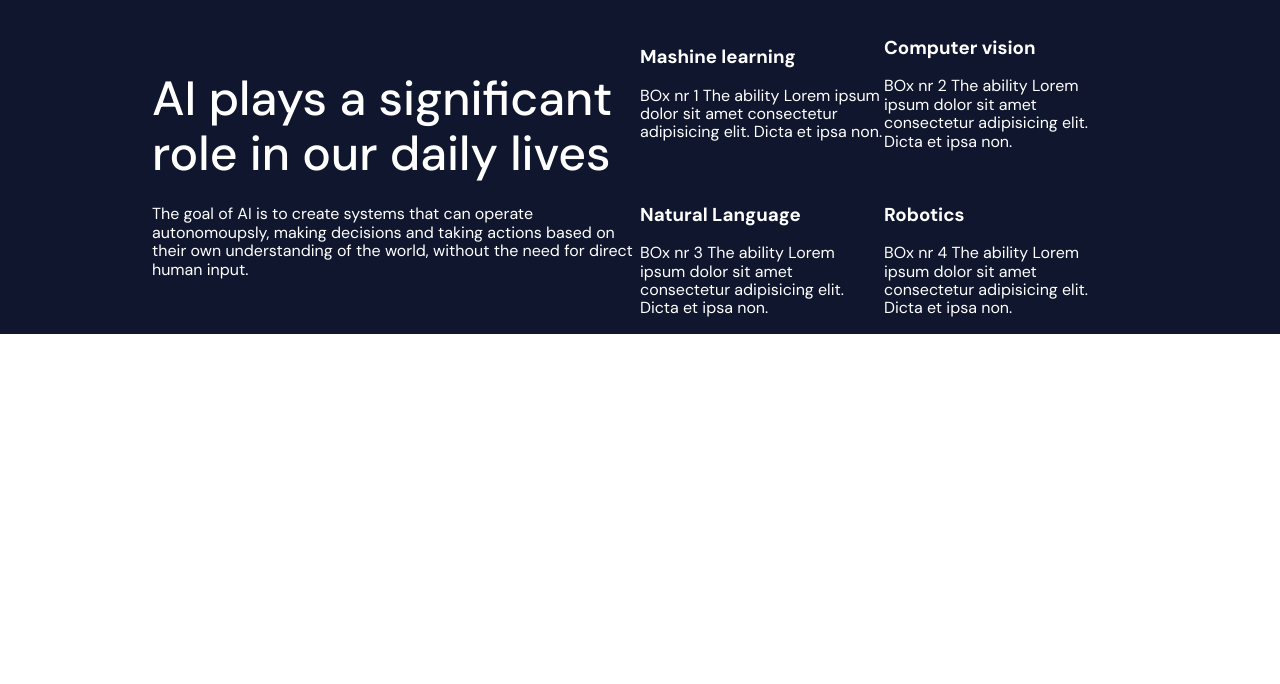
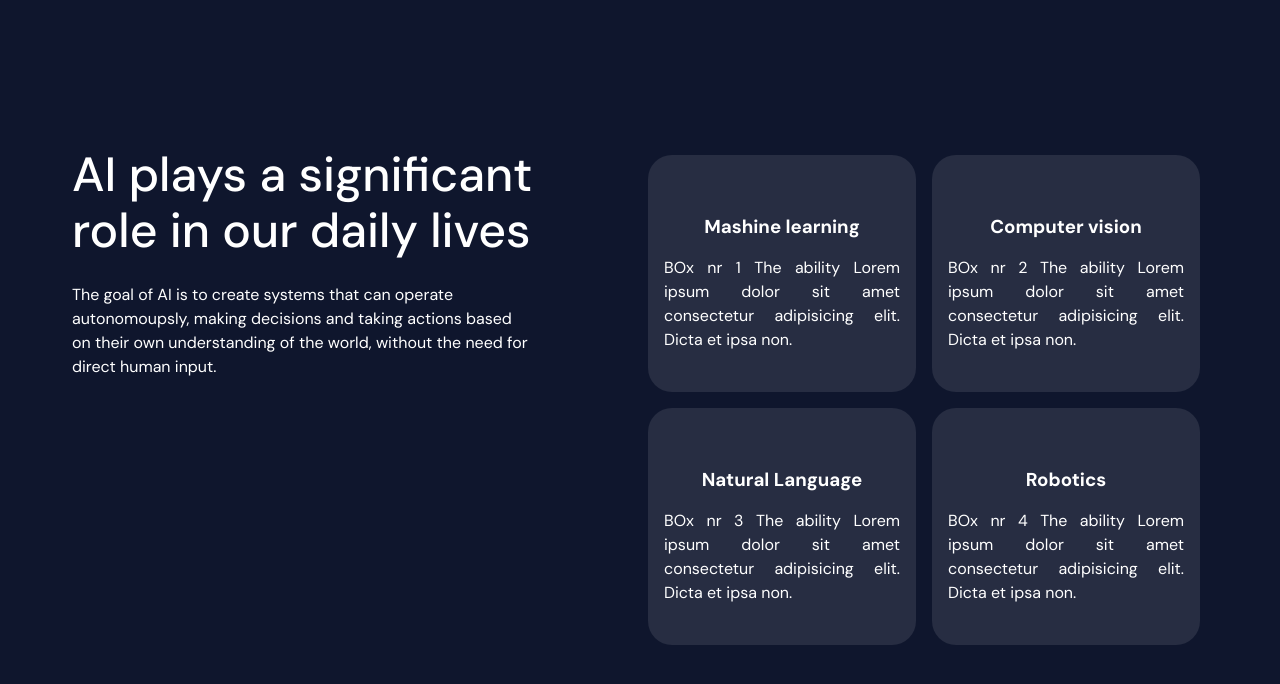
Before and after one commit to Korka3/invo_ai, a website built with Vite: page index.html in a window 1280 px wide. Built offline with nearby package versions, Linux system fonts and the light colour scheme.

Commit message:
header_rwd

```diff
--- a/index.html
+++ b/index.html
@@ -12,28 +12,38 @@
 
 <body>
   <section class="hp-areas">
-    <div class="l-container">
-      <div class="l-row l-row-dt l-row--center-y u-flex-dir-col u-flex-dir-col--dt-row">
-        <div class="l-col--dt50 u-flex-dir-col--tb-row">
-          <h1 class="heading">AI plays a significant role in our daily lives</h1>
-          <p>The goal of AI is to create systems that can operate autonomoupsly, making decisions and taking actions
-            based
-            on their own understanding of the world, without the need for direct human input.
+
+    <div class="l-container hp-areas__container">
+      <div class="l-row l-row-dt u-flex-dir-col u-flex-dir-col--dt-row">
+        <div class="l-col l-col--dt50 u-flex-dir-col u-flex-dir-col--tb-row">
+          <div class="hp-areas__header">
+            <h1 class="headding headding--level1">AI plays a significant role in our daily lives</h1>
+            <p class="u-align-left">The goal of AI is to create systems that can operate
+              autonomoupsly,
+              making decisions
+              and taking actions
+              based on their own understanding of the world, without the need for direct human input.
+          </div>
         </div>
         <div class="l-col l-col--dt50">
 
           <div class="l-row l-row-tb l-row--center-y u-flex-dir-col u-flex-dir-col--tb-row">
             <div class="l-col l-col--tb50">
-              <div>
+              <div class="hp-areas__box">
                 <img>
                 <h3>Mashine learning</h3>
-                <p> BOx nr 1 The ability Lorem ipsum dolor sit amet consectetur adipisicing elit. Dicta et ipsa non.</p>
+                <p class="u-align-justify"> BOx nr 1 The ability Lorem ipsum dolor sit amet consectetur adipisicing
+                  elit. Dicta et ipsa non.</p>
               </div>
             </div>
             <div class="l-col l-col--tb50">
-              <img>
-              <h3>Computer vision</h3>
-              <p> BOx nr 2 The ability Lorem ipsum dolor sit amet consectetur adipisicing elit. Dicta et ipsa non.</p>
+              <div class="hp-areas__box">
+                <img>
+                <h3>Computer vision</h3>
+                <p class="u-align-justify"> BOx nr 2 The ability Lorem ipsum dolor sit amet consectetur adipisicing
+                  elit.
+                  Dicta et ipsa non.</p>
+              </div>
             </div>
           </div>
 
@@ -41,23 +51,31 @@
           <div class="l-row l-row-tb l-row--center-y u-flex-dir-col u-flex-dir-col--tb-row">
 
             <div class="l-col l-col--tb50">
-              <img>
-              <h3>Natural Language</h3>
-              <p> BOx nr 3 The ability Lorem ipsum dolor sit amet consectetur adipisicing elit. Dicta et ipsa non.</p>
+              <div class="hp-areas__box">
+                <img>
+                <h3>Natural Language</h3>
+                <p class="u-align-justify"> BOx nr 3 The ability Lorem ipsum dolor sit amet consectetur adipisicing
+                  elit.
+                  Dicta et ipsa non.</p>
+              </div>
             </div>
             <div class="l-col l-col--tb50">
-              <img>
-              <h3>Robotics</h3>
-              <p> BOx nr 4 The ability Lorem ipsum dolor sit amet consectetur adipisicing elit. Dicta et ipsa non.</p>
+              <div class="hp-areas__box">
+                <img>
+                <h3>Robotics</h3>
+                <p class="u-align-justify"> BOx nr 4 The ability Lorem ipsum dolor sit amet consectetur adipisicing
+                  elit.
+                  Dicta et ipsa non.</p>
+              </div>
             </div>
           </div>
         </div>
       </div>
     </div>
-
+    </div>
+    </div>
     </div>
 
-    </div>
   </section>
 
 
--- a/src/global-styles/style.scss
+++ b/src/global-styles/style.scss
@@ -1,11 +1,13 @@
 /// Main Styles File
 /// Here we import all the global Styles files we need for our project.
+
+@import "styles/variables.scss";
+@import "styles/mixins.scss";
 
 // base
 @import "styles/normalize.scss";
 @import "styles/root.scss";
 @import "styles/fonts.scss";
-@import "styles/mixins.scss";
 
 // layout
 @import "styles/layout/container.scss";
@@ -13,14 +15,22 @@
 @import "styles/layout/row.scss";
 
 @import "styles/headdings.scss";
+//utilites
+@import "styles/utilities/flex_box.scss";
+@import "styles/utilities/text.scss";
 
-@import "styles/utilities/flex_box.scss";
+html {
+  height: 100%;
+}
 
 body {
   font-family: "DM sans", sans-serif;
-  color: var(--color-primary);
+  background-color: var(--color-primary);
+  height: 100%;
 }
 
 p {
   color: var(--color-secondary);
+  line-height: var(--lh-24);
+  font-weight: 400;
 }
--- a/src/global-styles/styles/headdings.scss
+++ b/src/global-styles/styles/headdings.scss
@@ -1,10 +1,19 @@
-.heading {
-  font-size: var(--font-size-2);
+.headding {
+  color: var(--color-secondary);
   font-weight: 500;
+  margin-top: auto;
+
+  &--level1 {
+    font-size: var(--font-size-2);
+    margin-bottom: calc(var(--grid-base) * 1.6);
+    letter-spacing: var(--letter-spacing-condensed);
+    line-height: var(--lh-40);
+    text-align: left;
+  }
 
   @include tablet {
     font-size: var(--font-size-1);
-    margin-bottom: calc(var(--grid-base) * 1.6);
+    line-height: var(--lh-56);
   }
 
   @include desktop {
--- a/src/global-styles/styles/layout/column.scss
+++ b/src/global-styles/styles/layout/column.scss
@@ -1,6 +1,10 @@
 .l-col {
   width: 100%;
   //padding: calc(var(--grid-base) * 2);
+
+  //   &--no-padding {
+  //     padding: 0;
+  //   }
 
   &--tb50 {
     @include desktop {
@@ -9,7 +13,7 @@
     }
   }
   &--dt50 {
-    @include tablet {
+    @include desktop {
       flex: 0 0 50%;
       max-width: 50%;
     }
--- a/src/global-styles/styles/layout/container.scss
+++ b/src/global-styles/styles/layout/container.scss
@@ -1,18 +1,18 @@
 .l-container {
-  margin-left: calc(var(--grid-base) * 1.6);
-  margin-right: calc(var(--grid-base) * 1.6);
+  //margin-left: auto;
+  //margin-right: auto;
+  display: flex;
+  align-items: center;
+  justify-content: center;
+  //padding-left: calc(var(--grid-base) * 1.6);
+  //padding-right: calc(var(--grid-base) * 1.6);
   max-width: 100%;
 
   @include tablet {
-    margin-left: calc(var(--grid-base) * 16.9);
-    margin-right: calc(var(--grid-base) * 16.9);
-    flex-direction: row;
-    max-width: 496px;
+    max-width: 490px;
   }
 
   @include desktop {
-    margin-left: calc(var(--grid-base) * 15.2);
-    margin-right: calc(var(--grid-base) * 15.2);
-    max-width: 1136px;
+    max-width: 1040px;
   }
 }
--- a/src/global-styles/styles/root.scss
+++ b/src/global-styles/styles/root.scss
@@ -4,6 +4,7 @@
 
 :root {
   //colors
+
   --color-primary: #0f162d;
   --color-primary-1: #ca59ff;
   --color-primary-2: #607cff;
@@ -12,9 +13,7 @@
   --color-secondary: #ffffff;
   --color-secondary-1: #000000;
   --color-secondary-2: #272d42;
-  // // breakpoints
-  // --bp-tablet: 496px;
-  // --bp-desktop: 1136px;
+
   // grid
   --grid-base: 10px;
   //letter spacing
@@ -29,10 +28,14 @@
   --font-size-3: 20px;
   --font-size-4: 16px;
   --font-size-5: 14px;
+  //line-height
+  --lh-56: 56px;
+  --lh-40: 40px;
+  --lh-24: 24px; //p
+  --lh-22: 22px; //p
+  --lh-20: 20px;
+
   //border-radius
   --rounding-1: 16px;
   --rounding-2: 24px;
 }
-
-$bp-tablet: 496px;
-$bp-desktop: 1136px;
--- /dev/null
+++ b/src/global-styles/styles/utilities/text.scss
@@ -0,0 +1,19 @@
+.u-align-left {
+  text-align: left;
+}
+
+.u-align-justify {
+  text-align: justify;
+}
+
+.u-line-height-1 {
+  line-height: var(--lh-24);
+}
+
+.u-line-height-2 {
+  line-height: var(--lh-22);
+}
+
+.u-text-capitalize {
+  text-transform: capitalize;
+}
--- /dev/null
+++ b/src/global-styles/styles/variables.scss
@@ -0,0 +1,2 @@
+$bp-tablet: 600px;
+$bp-desktop: 1100px;
--- a/src/pages/home-page/styles/areas.scss
+++ b/src/pages/home-page/styles/areas.scss
@@ -1,8 +1,51 @@
 .hp-areas {
-  background-color: var(--color-primary);
+  min-height: 100%;
   color: var(--color-secondary);
+  justify-content: center;
+  display: flex;
+  align-items: center;
 
-  // @include tablet {
-  //   background-color: green;
-  // }
+  &__container {
+    padding: 16px;
+
+    @include desktop {
+      padding: 0;
+      min-width: 1136px;
+    }
+  }
+
+  &__box {
+    background-color: var(--color-secondary-2);
+    text-align: center;
+    padding: calc(var(--grid-base) * 2);
+    border-radius: var(--rounding-1);
+    //margin: calc(var(--grid-base) * 0.8) calc(var(--grid-base) * 1.6);
+    margin-bottom: 16px;
+
+    @include tablet {
+      padding-right: calc(var(--grid-base) * 1.7);
+      padding-left: calc(var(--grid-base) * 1.4);
+      border-radius: var(--rounding-2);
+      margin: calc(var(--grid-base) * 0.8);
+    }
+
+    @include desktop {
+      padding: calc(var(--grid-base) * 2.4) calc(var(--grid-base) * 1.6);
+    }
+  }
+
+  &__header {
+    padding-left: calc(var(--grid-base) * 0.8);
+    padding-right: calc(var(--grid-base) * 0.8);
+
+    @include tablet {
+      padding-left: var(--grid-base);
+      padding-right: var(--grid-base);
+    }
+
+    @include desktop {
+      margin-right: calc(var(--grid-base) * 10.6);
+      padding: 0;
+    }
+  }
 }
--- a/src/pages/home-page/styles/home-page.scss
+++ b/src/pages/home-page/styles/home-page.scss
@@ -1,4 +1,7 @@
 /// Homepage Styles File
 /// Here we import all the Styles files we need for our Homepage.
 
+@import "../../../global-styles/styles/variables.scss";
+@import "../../../global-styles/styles/mixins.scss";
 @import "areas.scss";
+//c: \Users\oem\OneDrive\Dokumenty\GitHub\invo_ai\invo_ai\src\pages\home-page\styles\areas.scss;
```
Also changed, not shown: src/pages/home-page/styles/tools/mixins.scss (deleted).
